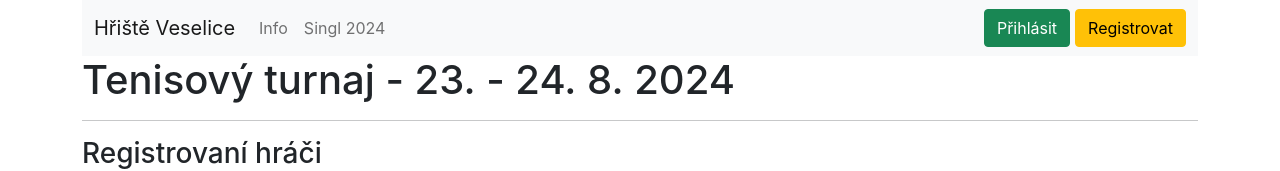
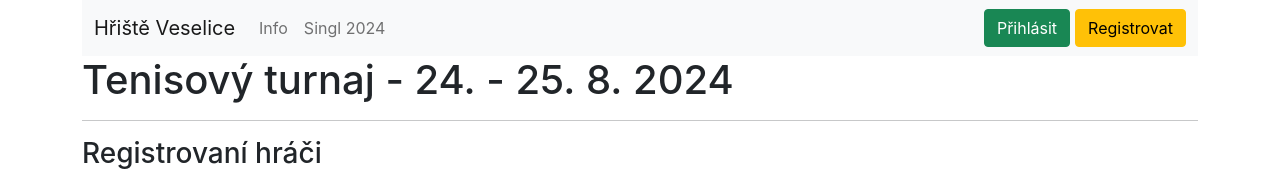
Before and after one commit to kotrzina/court-reservations, a Next.js app in the folder frontend/: page /turnaj/2024-singl in a window 1280 px wide. Shown: the top 171 px of the page. Built offline with nearby package versions, Linux system fonts and the light colour scheme.

Commit message:
Tour 2024 - fix date

```diff
--- a/frontend/pages/turnaj/2024-singl.tsx
+++ b/frontend/pages/turnaj/2024-singl.tsx
@@ -17,12 +17,12 @@ const Singl2024: NextPage = () => {
     return (
         <Row>
             <Head>
-                <title>Tenisový turnaj - 23. - 24. 8. 2024 - Hřiště Veselice</title>
+                <title>Tenisový turnaj - 24. - 25. 8. 2024 - Hřiště Veselice</title>
             </Head>
 
 
             <Col>
-                <h1>Tenisový turnaj - 23.&nbsp;-&nbsp;24.&nbsp;8.&nbsp;2024</h1>
+                <h1>Tenisový turnaj - 24.&nbsp;-&nbsp;25.&nbsp;8.&nbsp;2024</h1>
                 <hr/>
                 <h3>Registrovaní hráči</h3>
                 <ul>
```
